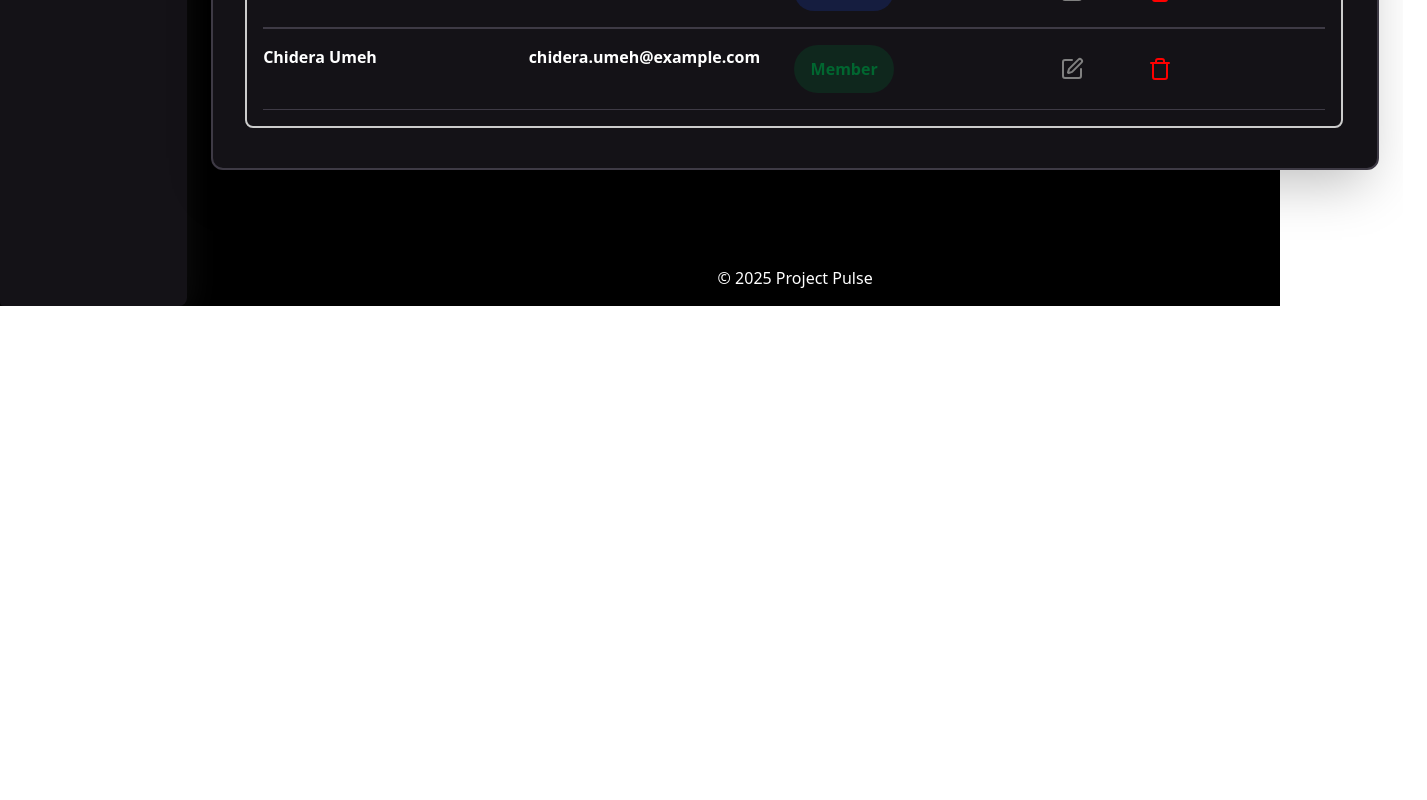
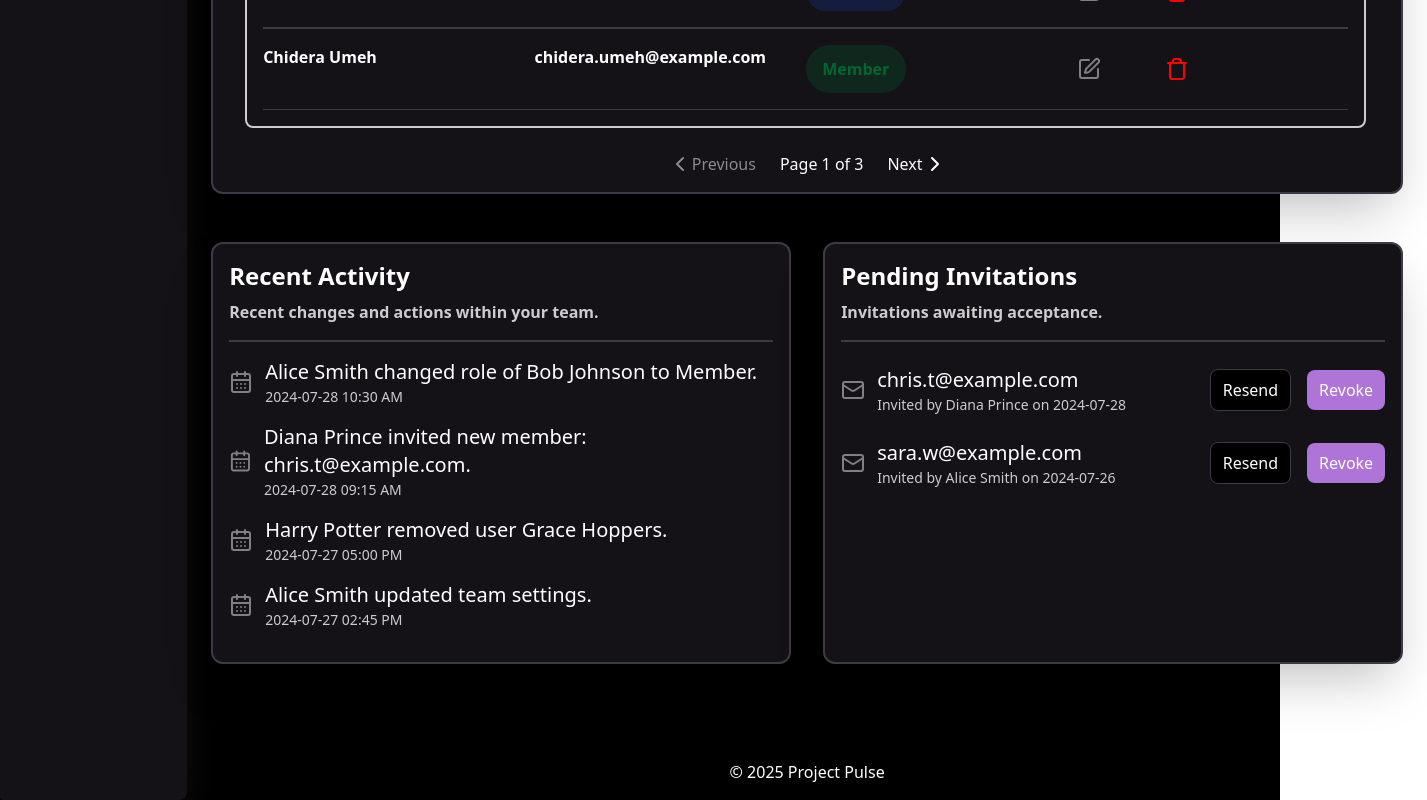
Before and after one commit to Deztini/Kanban-board, a React (Vite) app: page /projectpulse/teams in a window 1280 px wide. Shown: the part 835-1635 px from the top of the page, 1427 px wide, since content can reach past the window. Before the commit the page ends 1141 px from the top, so only its background shows below. Built offline with nearby package versions, Linux system fonts and the light colour scheme.

Commit message:
completed team management page

```diff
--- /dev/null
+++ b/src/components/TeamActivity.tsx
@@ -0,0 +1,47 @@
+import { CalendarDays } from "lucide-react";
+import type { FC } from "react";
+
+const DUMMY_DATA = [
+  {
+    activity: "Alice Smith changed role of Bob Johnson to Member.",
+    dateTime: "2024-07-28 10:30 AM",
+  },
+  {
+    activity: "Diana Prince invited new member: chris.t@example.com.",
+    dateTime: "2024-07-28 09:15 AM",
+  },
+  {
+    activity: "Harry Potter removed user Grace Hoppers.",
+    dateTime: "2024-07-27 05:00 PM",
+  },
+  {
+    activity: "Alice Smith updated team settings.",
+    dateTime: "2024-07-27 02:45 PM",
+  },
+];
+
+const TeamActivity: FC = () => {
+  return (
+    <div className="bg-[#141217] border-[#3E3A45] border-2 border-solid shadow-2xl w-[580px] h-auto px-4 py-4 rounded-xl mt-12">
+      <h1 className="text-white font-bold text-2xl">Recent Activity</h1>
+      <p className="text-[#ccc] font-semibold text-[16px] mt-2">
+        Recent changes and actions within your team.
+      </p>
+      <div className="my-4 border-1 border-solid border-[#3E3A45]"></div>
+
+      {DUMMY_DATA.map((item) => (
+        <div className="my-4">
+          <div className="flex items-center gap-3">
+            <CalendarDays color="gray" />
+            <div>
+              <span className="text-white text-xl">{item.activity}</span>
+              <div className="text-[#ccc] text-[14px]">{item.dateTime}</div>
+            </div>
+          </div>
+        </div>
+      ))}
+    </div>
+  );
+};
+
+export default TeamActivity;
--- /dev/null
+++ b/src/components/TeamInvitations.tsx
@@ -0,0 +1,47 @@
+import type { FC } from "react";
+import { Mail } from "lucide-react";
+const DUMMY_DATA = [
+  {
+    email: "chris.t@example.com",
+    invitation: "Invited by Diana Prince on 2024-07-28",
+  },
+  {
+    email: "sara.w@example.com",
+    invitation: "Invited by Alice Smith on 2024-07-26",
+  },
+];
+
+const TeamInvitations: FC = () => {
+  return (
+    <div className="bg-[#141217] border-[#3E3A45] border-2 border-solid shadow-2xl w-[580px] h-auto px-4 py-4 rounded-xl mt-12">
+      <h1 className="text-white font-bold text-2xl">Pending Invitations</h1>
+      <p className="text-[#ccc] font-semibold text-[16px] mt-2">
+        Invitations awaiting acceptance.
+      </p>
+      <div className="my-4 border-1 border-solid border-[#3E3A45]"></div>
+
+      {DUMMY_DATA.map((item) => (
+        <div className="my-6 flex justify-between">
+          <div className="flex items-center gap-3">
+            <Mail color="gray" />
+            <div>
+              <span className="text-white text-xl">{item.email}</span>
+              <div className="text-[#ccc] text-[14px]">{item.invitation}</div>
+            </div>
+          </div>
+
+          <div className="flex gap-4 items-center">
+            <button className="bg-black border-1 border-solid border-[#3E3A45] rounded-[8px] px-3 py-2 text-white cursor-pointer hover:bg-[#121212]">
+              Resend
+            </button>
+            <button className="bg-[#af74d7] rounded-[8px] px-3 py-2 text-white cursor-pointer hover:bg-[#ba7ee2]">
+              Revoke
+            </button>
+          </div>
+        </div>
+      ))}
+    </div>
+  );
+};
+
+export default TeamInvitations;
--- a/src/components/TeamMembers.tsx
+++ b/src/components/TeamMembers.tsx
@@ -1,7 +1,15 @@
-import { Plus, SquarePen, Trash } from "lucide-react";
+import {
+  ChevronLeft,
+  ChevronRight,
+  Plus,
+  SquarePen,
+  Trash,
+} from "lucide-react";
 import type { FC } from "react";
 import { useState } from "react";
 import Modal from "./UI/Modal";
+
+const MEMBERS_PER_PAGE = 6;
 
 const dummyAssignees = [
   {
@@ -40,22 +48,73 @@ const dummyAssignees = [
     email: "chidera.umeh@example.com",
     role: "Member",
   },
-  //   { name: "Lucy Daniels", email: "lucy.daniels@example.com", role: "Member" },
-  //   { name: "Ayo Balogun", email: "ayo.balogun@example.com", role: "Member" },
-  //   { name: "Sophia King", email: "sophia.king@example.com", role: "Viewer" },
-  //   { name: "Tunde Adebayo", email: "tunde.adebayo@example.com", role: "Viewer" },
-  //   {
-  //     name: "Isabella Green",
-  //     email: "isabella.green@example.com",
-  //     role: "Admin",
-  //   },
-  //   { name: "Kelechi Obi", email: "kelechi.obi@example.com", role: "Viewer" },
-  //   { name: "Daniel White", email: "daniel.white@example.com", role: "Viewer" },
-  //   { name: "Ngozi Eze", email: "ngozi.eze@example.com", role: "Member" },
-  //   { name: "David Brown", email: "david.brown@example.com", role: "Member" },
-  //   { name: "Yetunde Ajayi", email: "yetunde.ajayi@example.com", role: "Member" },
-  //   { name: "Paul Harrison", email: "paul.harrison@example.com", role: "Admin" },
-  //   { name: "Ifeoma Anya", email: "ifeoma.anya@example.com", role: "Admin" },
+  {
+    id: 7,
+    name: "Lucy Daniels",
+    email: "lucy.daniels@example.com",
+    role: "Member",
+  },
+  {
+    id: 8,
+    name: "Ayo Balogun",
+    email: "ayo.balogun@example.com",
+    role: "Member",
+  },
+  {
+    id: 9,
+    name: "Sophia King",
+    email: "sophia.king@example.com",
+    role: "Viewer",
+  },
+  {
+    id: 10,
+    name: "Tunde Adebayo",
+    email: "tunde.adebayo@example.com",
+    role: "Viewer",
+  },
+  {
+    id: 11,
+    name: "Isabella Green",
+    email: "isabella.green@example.com",
+    role: "Admin",
+  },
+  {
+    id: 12,
+    name: "Kelechi Obi",
+    email: "kelechi.obi@example.com",
+    role: "Viewer",
+  },
+  {
+    id: 13,
+    name: "Daniel White",
+    email: "daniel.white@example.com",
+    role: "Viewer",
+  },
+  { id: 14, name: "Ngozi Eze", email: "ngozi.eze@example.com", role: "Member" },
+  {
+    id: 15,
+    name: "David Brown",
+    email: "david.brown@example.com",
+    role: "Member",
+  },
+  {
+    id: 16,
+    name: "Yetunde Ajayi",
+    email: "yetunde.ajayi@example.com",
+    role: "Member",
+  },
+  {
+    id: 17,
+    name: "Paul Harrison",
+    email: "paul.harrison@example.com",
+    role: "Admin",
+  },
+  {
+    id: 18,
+    name: "Ifeoma Anya",
+    email: "ifeoma.anya@example.com",
+    role: "Admin",
+  },
   // ];
 ];
 
@@ -73,6 +132,7 @@ const TeamMembers: FC = () => {
   const [memberToDelete, setMemberToDelete] = useState<
     (typeof dummyAssignees)[0] | null
   >(null);
+  const [currentPage, setCurrentPage] = useState(1);
 
   const openModalHandler = () => {
     setModalOpen(true);
@@ -156,6 +216,21 @@ const TeamMembers: FC = () => {
     return matchedRoles && matchedSearchTerm;
   });
 
+  const totalPages = Math.ceil(filteredAssignees.length / MEMBERS_PER_PAGE);
+  const startIndex = (currentPage - 1) * MEMBERS_PER_PAGE;
+  const currentMembers = filteredAssignees.slice(
+    startIndex,
+    startIndex + MEMBERS_PER_PAGE
+  );
+
+  const nextPageHandler = () => {
+    setCurrentPage((prev) => Math.min(prev + 1, totalPages));
+  };
+
+  const previousPageHandler = () => {
+    setCurrentPage((prev) => Math.max(prev - 1, 1));
+  };
+
   return (
     <div className="bg-[#141217] border-[#3E3A45] border-2 border-solid shadow-2xl w-[100%] h-auto px-4 py-4 rounded-xl mt-8">
       <div className="flex justify-between">
@@ -196,7 +271,7 @@ const TeamMembers: FC = () => {
           <p>Role</p>
           <p>Actions</p>
         </div>
-        {filteredAssignees.map((assignee, index) => (
+        {currentMembers.map((assignee, index) => (
           <div
             key={index}
             className="grid grid-cols-4 border-t-1 border-b-1 border-solid border-t-[#3E3A45] border-b-[#3E3A45] py-4  text-white font-semibold"
@@ -234,6 +309,28 @@ const TeamMembers: FC = () => {
             </div>
           </div>
         ))}
+      </div>
+
+      <div className="flex gap-6 items-center justify-center">
+        <button
+          onClick={previousPageHandler}
+          disabled={currentPage === 1}
+          className={`text-white flex items-center hover:text-[#d3a7f1] ${currentPage === 1 ? "opacity-50 cursor-not-allowed" : "cursor-pointer"}`}
+        >
+          <ChevronLeft />
+          <span>Previous</span>
+        </button>
+        <span className="text-white">
+          Page {currentPage} of {totalPages}
+        </span>
+        <button
+          onClick={nextPageHandler}
+          disabled={currentPage === totalPages}
+          className={`text-white flex items-center hover:text-[#d3a7f1] ${currentPage === totalPages ? "opacity-50 cursor-not-allowed" : "cursor-pointer"}`}
+        >
+          <span>Next</span>
+          <ChevronRight />
+        </button>
       </div>
 
       <Modal
--- a/src/pages/TeamManagement.tsx
+++ b/src/pages/TeamManagement.tsx
@@ -2,6 +2,8 @@ import type { FC } from "react";
 import Card from "../components/UI/Card";
 import { CircleUserRound, Crown, Eye, Users } from "lucide-react";
 import TeamMembers from "../components/TeamMembers";
+import TeamActivity from "../components/TeamActivity";
+import TeamInvitations from "../components/TeamInvitations";
 
 const TeamManagement: FC = () => {
   return (
@@ -40,6 +42,11 @@ const TeamManagement: FC = () => {
       </div>
 
       <TeamMembers />
+      <div className="flex gap-8">
+         <TeamActivity />
+         <TeamInvitations />
+      </div>
+
     </div>
   );
 };
```
